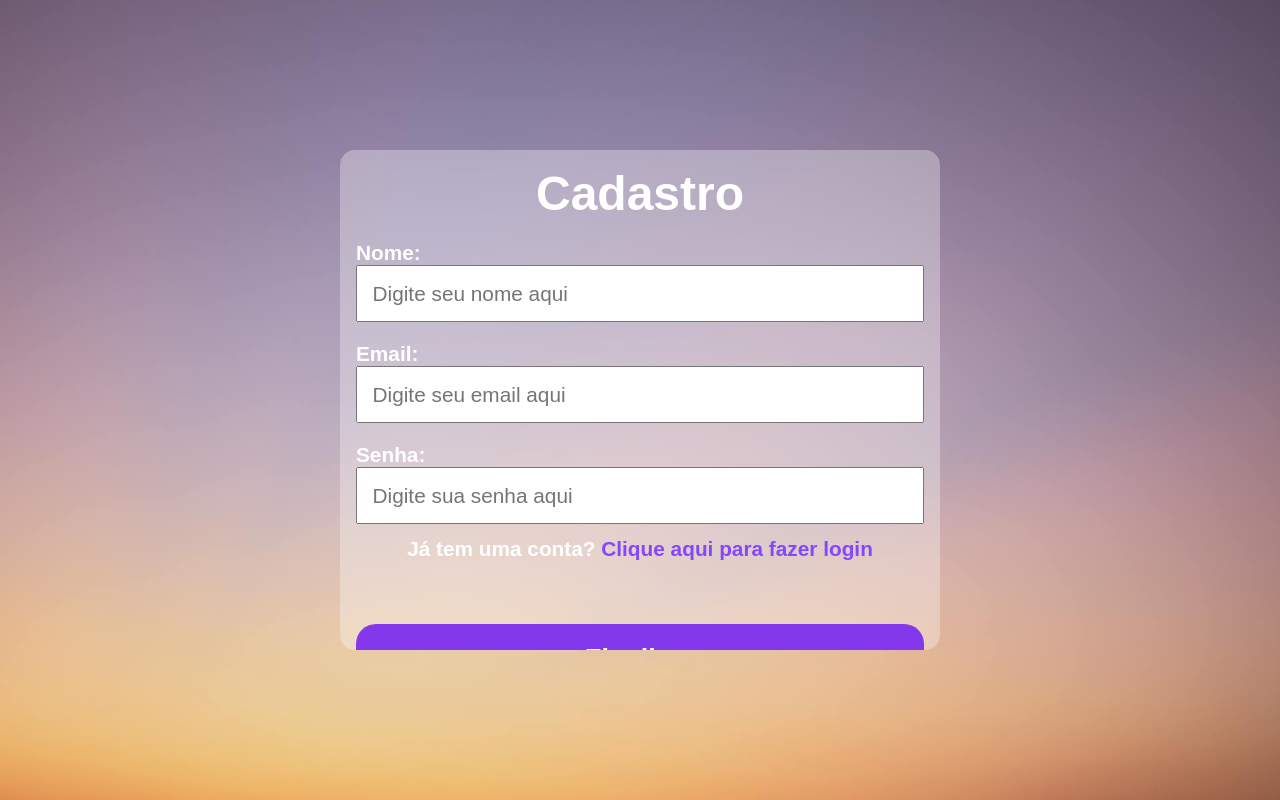
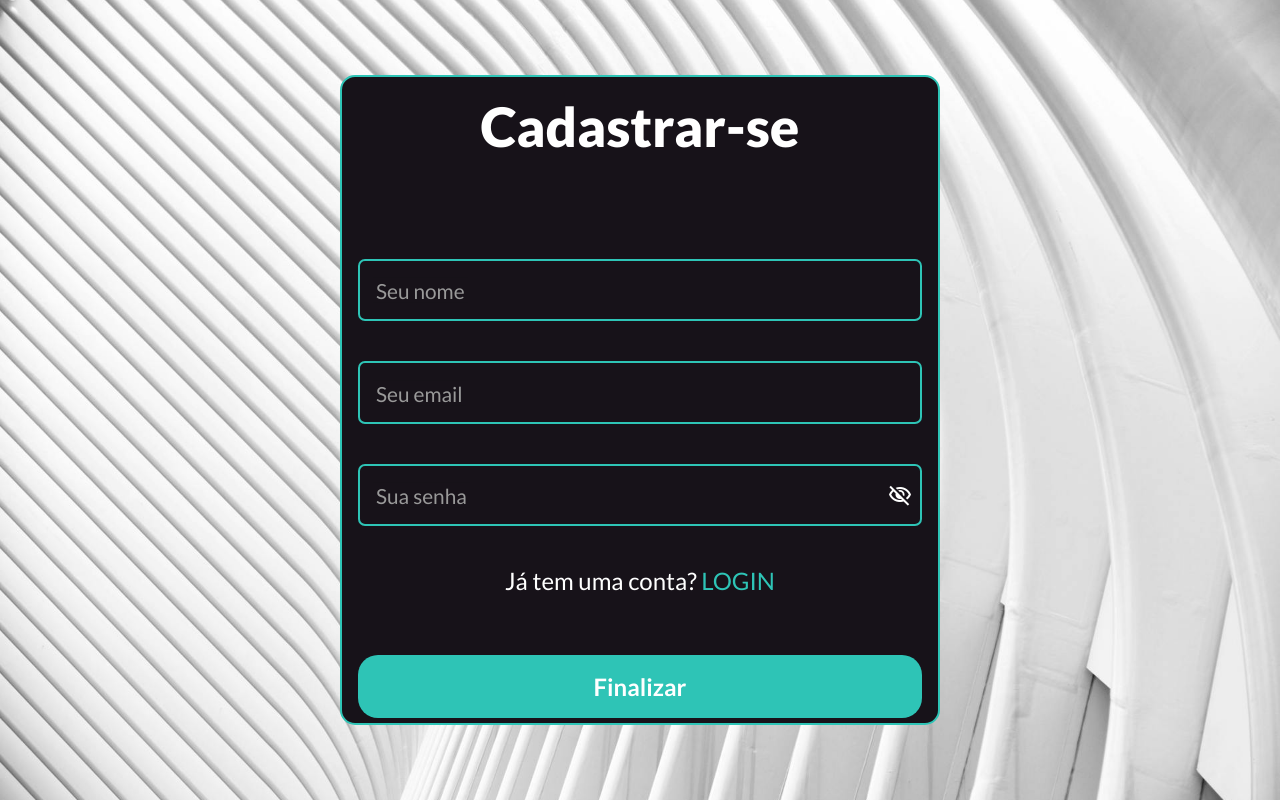
Before and after one commit to LeonardoHenriqueFR01/Registration-System, a Flask app: page /login in a window 1280 px wide. Run offline with Flask 3, Linux system fonts and the light colour scheme.

Commit message:
interface login commit

```diff
--- a/app/static/css/index.css
+++ b/app/static/css/index.css
@@ -1,16 +1,18 @@
+@import url('https://fonts.googleapis.com/css2?family=Inter:ital,opsz,wght@0,14..32,100..900;1,14..32,100..900&family=Lato:ital,wght@0,100;0,300;0,400;0,700;0,900;1,100;1,300;1,400;1,700;1,900&display=swap');
+
 * {
     margin: 0;
     padding: 0;
     box-sizing: border-box;
-    font-family: Arial, Helvetica, sans-serif;
+    font-family: Lato, sans-serif;
 }
 
 :root {
-    --primary-color: ;
-    --secundary-color: ;
-    --button-color: #8338EC;
-    --button-hover: #461d80;
-    --link-color: #8447FF;
+    --first-color: #FF9F1C;
+    --second-color: #FFFFFF;
+    --third-color: #CBF3F0;
+    --room-color: #2EC4B6;
+    --fifth-color: #171219;
 }
 
 body {
@@ -22,6 +24,7 @@ body {
     background-image: url(../imagens/background-photo.jpg);
     background-position: center;
     background-size: cover;
+
 }
 
 .container {
@@ -41,204 +44,106 @@ body {
     transition: transform .8s ease-in-out;
 }
 
-/* Confgurações mensagem de error formulários */
+/* Efeito para troca de form  */
 
-.error {
+.active {
+    transform: translateX(-50%);
+}
+
+/* Configurações input moderno */
+
+.name-container, .email-container, .password-container {
+    position: relative;
+    margin-bottom: 40px;
+}
+
+input {
+    width: 100%;
+    padding: .7em;
+    font-size: 1.4em;
+    outline: none;
+    background-color: transparent;
+    border: 2px solid var(--room-color);
+    border-radius: 7px;
+
+    color: var(--second-color);
+}
+
+label {
+    position: absolute;
+    left: 15px;
+    top: 50%;
+    transform: translateY(-50%);
+    font-size: 1.3em;
+    transition: .3s ease-in-out;
+    padding: 0px 3px;
+
+    color: #999;
+    background-color: var(--fifth-color);
+}
+
+input:focus + label,
+input:not(:placeholder-shown) + label {
+    top: 0;
+    color: var(--room-color);
+}
+
+/* Configurações span para ver senha digitada */
+
+#toggle-password {
+    position: absolute;
+    right: 10px;
+    top: 50%;
+    transform: translateY(-50%);
+    cursor: pointer;
+}
+
+/* Configurações spin button */
+
+#load_cadastro {
+    display: none;
+}
+
+#load_login {
+    display: none;
+}
+
+.load > button {
+    width: 100%;
+    padding: .2em;
+    font-size: 1.5em;
+    font-weight: bold;
+    border: none;
+    border-radius: 20px;
+    cursor: pointer;
+    margin-top: 40px;
+
+    color: #fff;
+    background-color: var(--room-color);
+
     display: flex;
     align-items: center;
     justify-content: center;
 }
 
-.error > p {
-    font-size: 1.3em;
-
-    color: red;
+.load > button > .spin {
+    height: 45px;
+    width: 45px;
+    border: 3px solid var(--second-color);
+    border-radius: 50%;
+    border-bottom-color: transparent;
 }
 
-/* Efeit de troca de formulário */
-
-.active {
-    transform: translateX(-50%);
-}
-
-/* Conmfigurações form cadastro */
-
-.content > .cadastro {
-    height: 500px;
-    width: 600px;
-    padding: 1em;
-    border-radius: 15px;
-
-    background-color: #ffffff50;
-    backdrop-filter: blur(10px);
-}
-
-.content > .cadastro > h1 {
-    font-size: 3em;
-    font-weight: 900;
-    text-align: center;
-
-    color: #fff;
-}
-
-.content > .cadastro > form {
-    display: flex;
-    flex-direction: column;
-}
-
-.content > .cadastro > form > label {
-    font-size: 1.3em;
-    font-weight: bold;
-    margin-top: 20px;
-
-    color: #fff;
-}
-
-.content > .cadastro > form > input {
-    padding: .7em;
-    font-size: 1.3em;
-    outline: none;
-}
-
-.content > .cadastro > form > p {
-    font-size: 1.3em;
-    font-weight: bold;
-    margin: 13px 0px;
-    text-align: center;
-
-    color: #fff;
-}
-
-.content > .cadastro > form > p > a {
-    text-decoration: none;
-
-    color: var(--link-color);
-}
-
-.content > .cadastro > form > button {
-    font-size: 1.7em;
-    font-weight: bold;
-    padding: .7em;
-    border: none;
-    border-radius: 20px;
-    cursor: pointer;
-    margin-top: 50px;
-
-    color: #fff;
-    background-color: var(--button-color);
-}
-
-.content > .cadastro > form > button:hover {
-    transition: 1.3s;
-    background-color: var(--button-hover);
-}
-
-/* Configurações form login */
-
-.content > .login {
-    height: 500px;
-    width: 600px;
-    padding: 1em;
-    border-radius: 15px;
-
-    background-color: #ffffff50;
-    backdrop-filter: blur(10px);
-}
-
-.content > .login > h1 {
-    font-size: 3em;
-    font-weight: 900;
-    text-align: center;
-
-    color: #fff;
-}
-
-.content > .login > form {
-    display: flex;
-    flex-direction: column;
-}
-
-.content > .login > form > label {
-    font-size: 1.3em;
-    font-weight: bold;
-    margin-top: 20px;
-
-    color: #fff;
-}
-
-.content > .login > form > input {
-    padding: .7em;
-    font-size: 1.3em;
-    outline: none;
-}
-
-.content > .login > form > p {
-    font-size: 1.3em;
-    font-weight: bold;
-    margin: 13px 0px;
-    text-align: center;
-
-    color: #fff;
-}
-
-.content > .login > form > p > a {
-    text-decoration: none;
-}
-
-.content > .login > form > button {
-    font-size: 1.7em;
-    font-weight: bold;
-    padding: .7em;
-    border: none;
-    border-radius: 20px;
-    cursor: pointer;
-    margin-top: 50px;
-
-    color: #fff;
-    background-color: var(--button-color);
-}
-
-.content > .login > form > button:hover {
-    transition: 1.3s;
-    background-color: var(--button-hover);
-}
-
-/* Configurações spineer */
-
-#load_cadastro, #load_login {
-    display: none;
-}
-
-.load > button {
-    padding: .7em;
-    width: 100%;
-    border: none;
-    border-radius: 20px;
-    margin-top: 50px;
-    cursor: pointer;
-    display: flex;
-    align-items: center;
-    justify-content: center;
-
-    background-color: var(--button-color);
-}
-
-.load > button > .spineer {
-    height: 40px;
-    width: 40px;
-    border: 3px solid #fff;
-    border-radius: 50%;
-    border-bottom-color: transparent;
-
-    animation-name: spineer;
+.spin {
+    animation-name: spin;
     animation-timing-function: ease-in-out;
     animation-duration: 1s;
     animation-iteration-count: infinite;
 }
 
-/* Keyframe spineer */
+/* Configurações keyframe spin button */
 
-@keyframes spineer {
+@keyframes spin {
     0% {
         transform: rotate(0deg);
     }
@@ -246,16 +151,143 @@ body {
     100% {
         transform: rotate(360deg);
     }
+
 }
 
-/* Keyframe para form cadastro e login */
+/* Configurações mensagem de error */
 
-@keyframes rotateForm {
-    0% {
-        transform: translateX(0);
-    }
+.error {
+    display: flex;
+    align-items: center;
+    justify-content: center;
+    margin: 10px;
+}
 
-    100% {
-        transform: translateX(-100%);
-    }
+.error > p {
+    color: red;
+    font-size: 1.2em;
 }
+
+/* Configurações form cadastro */
+
+.cadastro {
+    height: 650px;
+    width: 600px;
+    border-radius: 15px;
+    padding: 1em;
+
+    border: 2px solid var(--room-color);
+    background-color: var(--fifth-color);
+    color: var(--second-color);
+}
+
+.cadastro > h1 {
+    font-size: 3.4em;
+    font-weight: 900;
+    text-align: center;
+    margin-bottom: 30px;
+}
+
+.cadastro > form {
+    display: flex;
+    flex-direction: column;
+    margin-top: 100px;
+}
+
+.cadastro > form > p {
+    font-size: 1.5em;
+    text-align: center;
+}
+
+.cadastro > form > p > a {
+    text-decoration: none;
+
+    color: var(--room-color);
+}
+
+.cadastro > form > p > a:hover {
+    transition: .8s;
+
+    color: var(--first-color);
+}
+
+.cadastro > form > button {
+    padding: .7em;
+    font-size: 1.5em;
+    font-weight: bold;
+    border: none;
+    border-radius: 20px;
+    cursor: pointer;
+    margin-top: 40px;
+
+    color: #fff;
+    background-color: var(--room-color);
+}
+
+.cadastro > form > button:hover {
+    transition: .8s;
+
+    background-color: var(--first-color);
+}
+
+/* Configurações form login */
+
+.login {
+    height: 650px;
+    width: 600px;
+    border-radius: 15px;
+    padding: 1em;
+
+    border: 2px solid var(--room-color);
+    background-color: var(--fifth-color);
+    color: var(--second-color);
+}
+
+.login > h1 {
+    font-size: 3.4em;
+    font-weight: 900;
+    text-align: center;
+    margin-bottom: 30px;
+}
+
+.login > form {
+    display: flex;
+    flex-direction: column;
+    margin-top: 100px;
+}
+
+.login > form > p {
+    font-size: 1.5em;
+    text-align: center;
+}
+
+.login > form > p > a {
+    text-decoration: none;
+
+    color: var(--room-color);
+}
+
+.login > form > p > a:hover {
+    transition: .8s;
+
+    color: var(--first-color);
+}
+
+.login > form > button {
+    padding: .7em;
+    font-size: 1.5em;
+    font-weight: bold;
+    border: none;
+    border-radius: 20px;
+    cursor: pointer;
+    margin-top: 40px;
+
+    color: #fff;
+    background-color: var(--room-color);
+}
+
+.login > form > button:hover {
+    transition: .8s;
+
+    background-color: var(--first-color);
+}
--- a/app/static/js/index.js
+++ b/app/static/js/index.js
@@ -1,69 +1,80 @@
+// Função para alternar a visibilidade da senha em um campo de entrada
+function togglePassword(inputId, icon) {
+    // Obtém o elemento de input pelo ID fornecido
+    const input = document.getElementById(inputId);
+
+    // Verifica se o tipo do input é "password"
+    if (input.type === "password") {
+        // Altera o tipo para "text" para exibir a senha
+        input.type = "text";
+        icon.innerText = "Visibility";
+    } else {
+        // Caso contrário, altera o tipo de volta para "password" para ocultar a senha
+        input.type = "password";
+        icon.innerText = "Visibility_off";
+    }
+}
+
 // Função para troca de formulários
 function toggleForms() {
     // Seleciona o container principal e alterna a classe "active"
     document.getElementById('content').classList.toggle('active');
 }
 
-// Função para chmamar o spineer form cadastro
-function spineer_cadastro() {
-    // Pegando as variáveis do form
+// Função para chamar spin form cadastro
+function spin_cadastro() {
     let name = document.getElementById('name').value.trim()
     let email = document.getElementById('email').value.trim()
     let password = document.getElementById('password').value.trim()
 
-    // Pegando o spineer e o button
-    let load = document.getElementById('load_cadastro')
     let btn_cadastro = document.getElementById('btn_cadastro')
+    let load_cadastro = document.getElementById('load_cadastro')
 
-    if (name.length < 3) {
-        alert('O nome deve ter no mínimmo 3 caracteres!')
+    if (name < 3) {
+        alert('O nome deve ter no mínimo 3 caracteres!')
         return;
     }
 
-    if (email.length < 12) {
+    if (email < 12) {
         alert('O email deve ter no mínimo 12 caracteres!')
         return;
     }
 
-    if (password.length < 8) {
+    if (password < 8) {
         alert('A senha deve ter no mínimo 8 caracteres!')
         return;
     }
 
-    // Caso nenhuma das opções acima aconteça
+    // Caso nenhuma das opções a cima ocorra
     btn_cadastro.style.display = "none"
-    load.style.display = "flex"
-
+    load_cadastro.style.display = "block"
 }
 
-// Função para chmamar o spineer form login
-function spineer_login() {
-    // Pegando as variáveis do form
+// Função para chamar spin form login
+function spin_login() {
     let name = document.getElementById('name_login').value.trim()
     let email = document.getElementById('email_login').value.trim()
     let password = document.getElementById('password_login').value.trim()
 
-    // Pegando o spineer e o button
-    let load = document.getElementById('load_login')
     let btn_login = document.getElementById('btn_login')
+    let load_login = document.getElementById('load_login')
 
-    if (name.length < 3) {
-        alert('O nome deve ter no mínimmo 3 caracteres!')
+    if (name < 3) {
+        alert('O nome deve ter no mínimo 3 caracteres!')
         return;
     }
 
-    if (email.length < 12) {
+    if (email < 12) {
         alert('O email deve ter no mínimo 12 caracteres!')
         return;
     }
 
-    if (password.length < 8) {
+    if (password < 8) {
         alert('A senha deve ter no mínimo 8 caracteres!')
         return;
     }
 
-    // Caso nenhuma das opções acima aconteça
+    // Caso nenhuma das opções a cima ocorra
     btn_login.style.display = "none"
-    load.style.display = "flex"
-
+    load_login.style.display = "block"
 }
--- a/app/templates/index.html
+++ b/app/templates/index.html
@@ -7,6 +7,7 @@
     <meta charset="UTF-8">
     <meta name="viewport" content="width=device-width, initial-scale=1.0">
     <title>Registration System</title>
+    <link href="https://fonts.googleapis.com/css2?family=Material+Symbols+Outlined" rel="stylesheet" />
     <link rel="stylesheet" href="../static/css/index.css">
 
 </head>
@@ -19,20 +20,27 @@
 
             <div class="cadastro" id="cadastro">
 
-                <h1>Cadastro</h1>
+                <h1>Cadastrar-se</h1>
 
                 <form action="/cadastro" method="POST" autocomplete="off">
 
-                    <label for="name">Nome:</label>
-                    <input type="text" name="name" id="name" required minlength="3" placeholder="Digite seu nome aqui">
+                    <div class="name-container">
+                        <input type="text" name="name" id="name" required minlength="3" placeholder=" ">
+                        <label for="name">Seu nome</label>
+                    </div>
 
-                    <label for="email">Email:</label>
-                    <input type="email" name="email" id="email" required minlength="12" placeholder="Digite seu email aqui">
+                    <div class="email-container">
+                        <input type="email" name="email" id="email" required minlength="12" placeholder=" ">
+                        <label for="email">Seu email</label>
+                    </div>
 
-                    <label for="password">Senha:</label>
-                    <input type="password" name="password" id="password" minlength="8" maxlength="20" placeholder="Digite sua senha aqui">
+                    <div class="password-container">
+                        <input type="password" name="password" id="password" required minlength="8" maxlength="20" placeholder=" ">
+                        <label for="password">Sua senha</label>
+                        <span class="material-symbols-outlined" id="toggle-password" onclick="togglePassword('password', this)">Visibility_off</span>
+                    </div>
 
-                    <p>Já tem uma conta? <a href="#" onclick="toggleForms()">Clique aqui para fazer login</a></p>
+                    <p>Já tem uma conta? <a href="#" onclick="toggleForms()">LOGIN</a></p>
 
                     <div class="error">
                         {% if error_cadastro %}
@@ -40,12 +48,14 @@
                         {% endif %}
                     </div>
 
-                    <button id="btn_cadastro" onclick="spineer_cadastro()">Finalizar</button>
+                    <button id="btn_cadastro" onclick="spin_cadastro()">Finalizar</button>
 
                     <div class="load" id="load_cadastro">
+
                         <button>
-                            <div class="spineer"></div>
+                            <div class="spin"></div>
                         </button>
+
                     </div>
 
                 </form>
@@ -58,16 +68,23 @@
 
                 <form action="/login" method="POST" autocomplete="off">
 
-                        <label for="name_login">Nome:</label>
-                        <input type="text" name="name_login" id="name_login" required minlength="3" placeholder="Digite seu nome aqui">
+                    <div class="name-container">
+                        <input type="text" name="name_login" id="name_login" required minlength="3" placeholder=" ">
+                        <label for="name_login">Seu nome</label>
+                    </div>
 
-                        <label for="email_login">Email:</label>
-                        <input type="email" name="email_login" id="email_login" required minlength="12" placeholder="Digite seu email aqui">
+                    <div class="email-container">
+                        <input type="email" name="email_login" id="email_login" required minlength="12" placeholder=" ">
+                        <label for="email_login">Seu email</label>
+                    </div>
 
-                        <label for="password_login">Senha:</label>
-                        <input type="password" name="password_login" id="password_login" minlength="8" maxlength="20" placeholder="Digite sua senha aqui">
+                    <div class="password-container">
+                        <input type="password_login" name="password_login" id="password_login" required minlength="8" maxlength="20" placeholder=" ">
+                        <label for="password_login">Sua senha</label>
+                        <span class="material-symbols-outlined" id="toggle-password" onclick="togglePassword('password_login', this)">Visibility_off</span>
+                    </div>
 
-                        <p>Não tem uma conta? <a href="#" onclick="toggleForms()">Clique aqui para fazer cadastro</a></p>
+                    <p>Não tem uma conta? <a href="#" onclick="toggleForms()">CADASTRAR</a></p>
 
                     <div class="error">
                         {% if error_login %}
@@ -75,12 +92,14 @@
                         {% endif %}
                     </div>
 
-                        <button id="btn_login" onclick="spineer_login()">Finalizar</button>
+                    <button id="btn_login" onclick="spin_login()">Finalizar</button>
 
                     <div class="load" id="load_login">
+
                         <button>
-                                <div class="spineer"></div>
+                            <div class="spin"></div>
                         </button>
+
                     </div>
 
                 </form>
```
Also changed, not shown: app/static/css/content.css (deleted, +0 -119 lines), app/templates/content.html (+2 -66 lines), app/static/imagens/background-photo.jpg, app/static/imagens/lixeira.png (deleted). Lines whose indentation alone changed are shown as unchanged.
